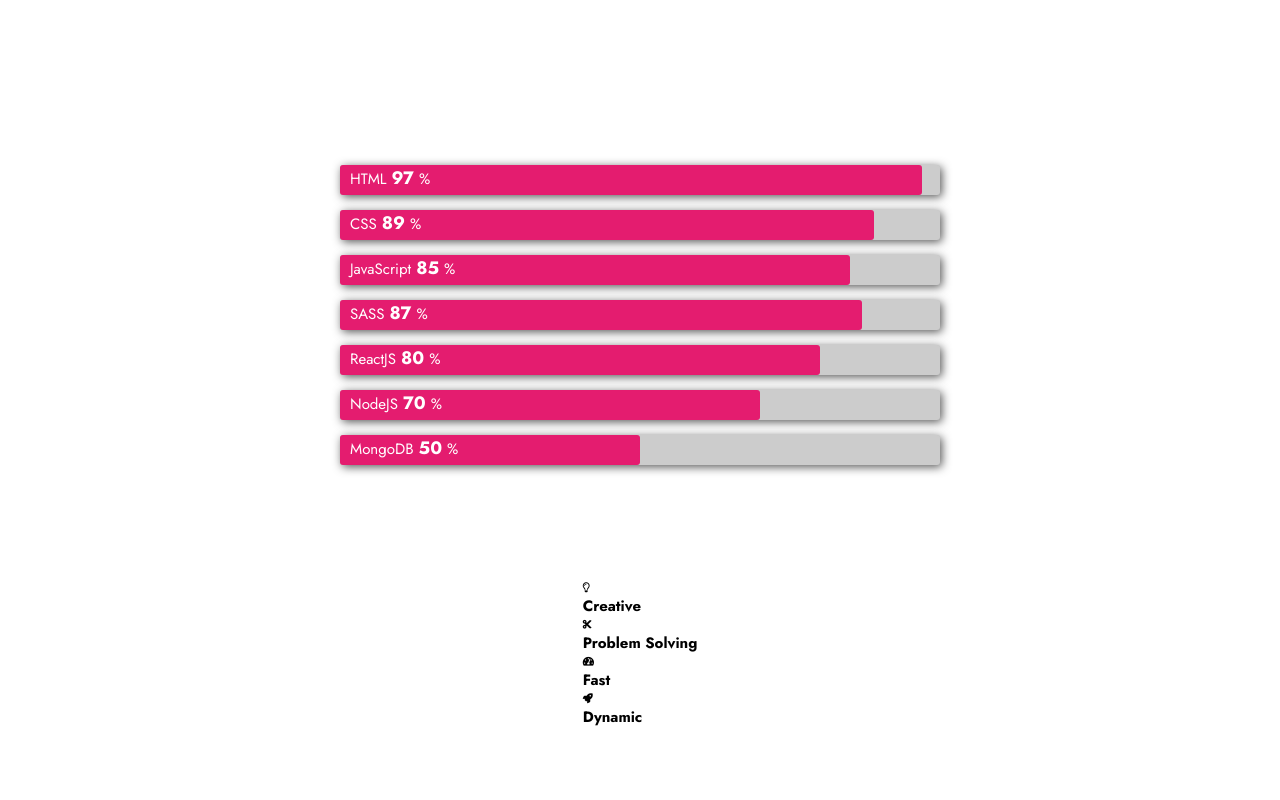
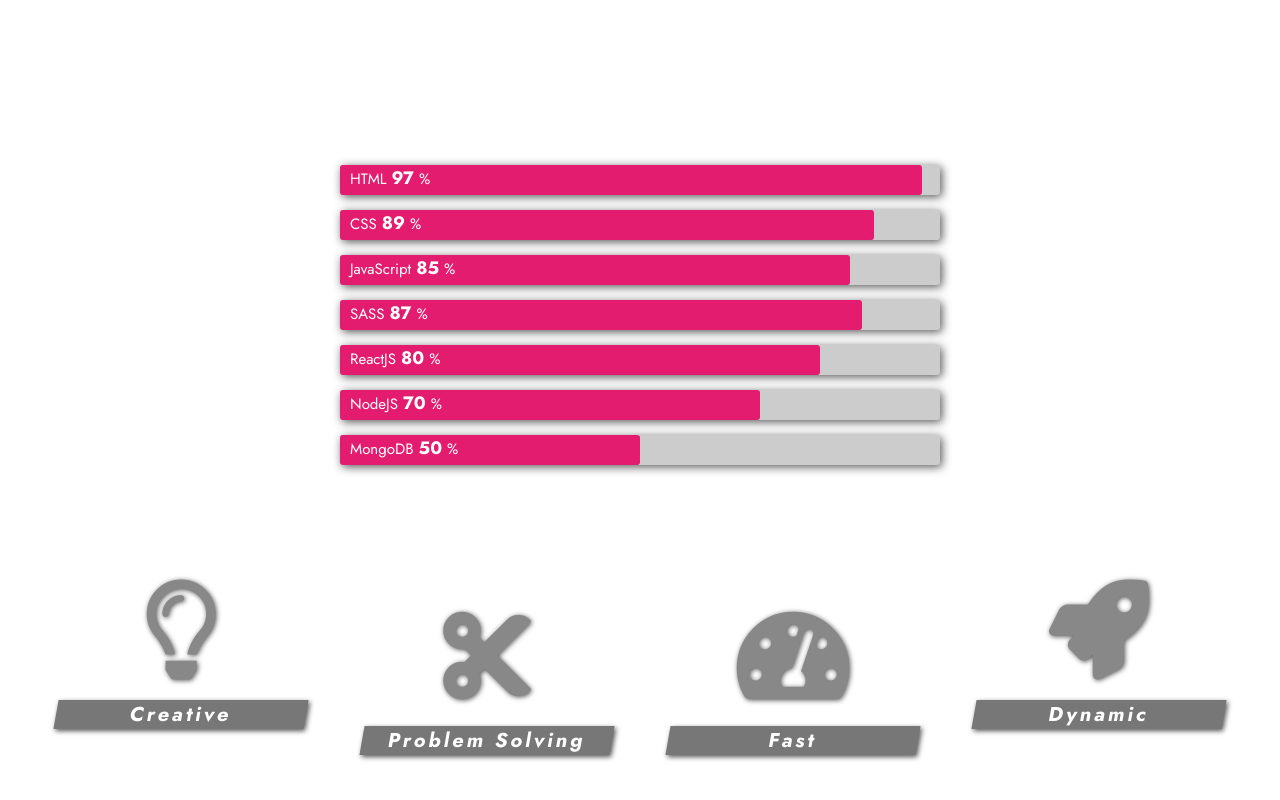
Before and after one commit to DiegoMutre/portfolio-design-react, a React (Create React App) app: page / in a window 1280 px wide. Shown: the part 1026-1826 px from the top of the page. Built offline with nearby package versions, Linux system fonts and the light colour scheme.

Commit message:
Create Services styles

```diff
--- a/src/components/About/About.css
+++ b/src/components/About/About.css
@@ -49,3 +49,44 @@
     border-radius: 0.3rem;
     transition: width 0.5s 0.5s ease-in-out;
 }
+
+.services {
+    width: 100%;
+    display: flex;
+    justify-content: space-evenly;
+    align-items: center;
+    flex-wrap: wrap;
+}
+
+@media (min-width: 768px) {
+    .services {
+        height: 30vh;
+    }
+}
+
+.service {
+    text-align: center;
+    margin-bottom: 4rem;
+}
+
+.service:first-child,
+.service:last-child {
+    align-self: flex-start;
+}
+
+.service i {
+    font-size: 10rem;
+    color: #888;
+    margin-bottom: 2rem;
+    text-shadow: 0.1rem 0.1rem 0.5rem #555;
+}
+
+.service h2 {
+    font-size: 2rem;
+    color: #fff;
+    background-color: #777;
+    width: 25rem;
+    letter-spacing: 0.3rem;
+    transform: skew(-10deg);
+    box-shadow: 0.2rem 0.2rem 0.5rem #555;
+}
```
